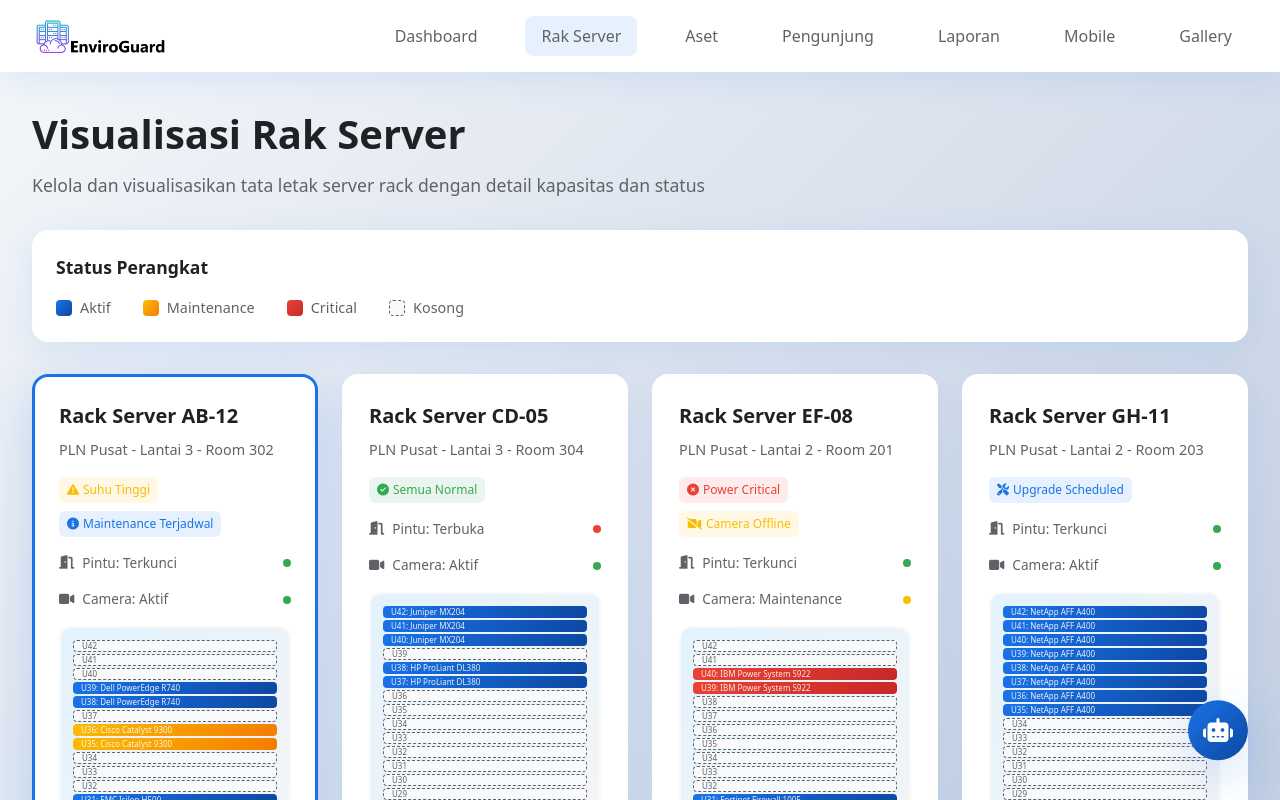
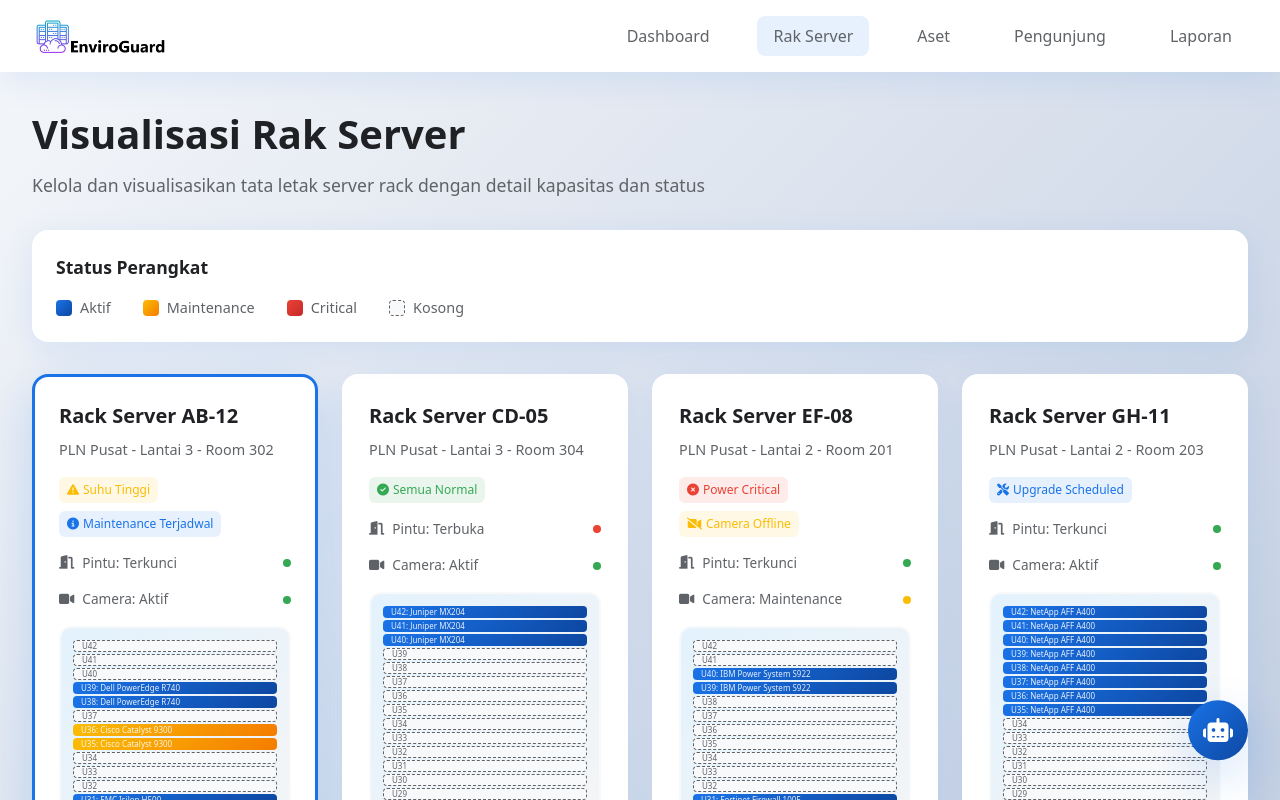
Before and after one commit to ilhamfakihhilmi/EnviroGuard, a Vue app: page /rack in a window 1280 px wide. Built offline with nearby package versions, Linux system fonts and the light colour scheme; a web font is replaced by a local one.

Commit message:
update: route dashborad

```diff
--- a/package.json
+++ b/package.json
@@ -16,6 +16,7 @@
     "@vitejs/plugin-vue": "^2.2.2",
     "animate.css": "^4.1.1",
     "chart.js": "^4.4.9",
+    "chartjs-plugin-annotation": "^3.1.0",
     "sweetalert2": "^11.22.0",
     "tailwindcss": "^3.0.23",
     "vue": "^3.2.31",
--- a/src/components/Asset.vue
+++ b/src/components/Asset.vue
@@ -12,8 +12,8 @@
                 <router-link to="/asset" class="nav-link">Aset</router-link>
                 <router-link to="/visitor" class="nav-link">Pengunjung</router-link>
                 <router-link to="/laporan" class="nav-link">Laporan</router-link>
-                <router-link to="/mobile" class="nav-link">Mobile</router-link>
-                <router-link to="/gallery" class="nav-link">Gallery</router-link>
+
+
             </div>
         </nav>
     </header>
--- a/src/components/Dashboard.vue
+++ b/src/components/Dashboard.vue
@@ -12,8 +12,8 @@
                 <router-link to="/asset" class="nav-link">Aset</router-link>
                 <router-link to="/visitor" class="nav-link">Pengunjung</router-link>
                 <router-link to="/laporan" class="nav-link">Laporan</router-link>
-                <router-link to="/mobile" class="nav-link">Mobile</router-link>
-                <router-link to="/gallery" class="nav-link">Gallery</router-link>
+
+
             </div>
         </nav>
     </header>
@@ -40,7 +40,7 @@
 
         <div class="dashboard-grid">
             <div class="dashboard-card ai-enhanced">
-                <div class="ai-badge">AI Optimized</div>
+                <div class="ai-badge"></div>
                 <div class="card-header">
                     <div class="card-title">Total Rak</div>
                     <div class="card-icon" style="background: var(--gradient-primary);">
--- a/src/components/Index.vue
+++ b/src/components/Index.vue
@@ -18,7 +18,7 @@
         <div class="cta-buttons">
           <router-link to="/dashboard" class="btn btn-primary">
             <i class="fas fa-tachometer-alt"></i>
-            Lihat Dashboard
+            Prototype Dashboard
           </router-link>
           <a href="#features" class="btn btn-secondary">
             <i class="fas fa-info-circle"></i>
@@ -43,7 +43,7 @@
           </router-link>
 
           <router-link to="/rack" class="feature-card ai-powered">
-            <div class="ai-badge pulse">MCP Integrated</div>
+            <div class="ai-badge pulse">Real Time</div>
             <div class="feature-icon"><i class="fas fa-server"></i></div>
             <h3 class="feature-title">Visualisasi Rak</h3>
             <p class="feature-description">Representasi visual 3D dengan AI optimization dan MCP server integration.</p>
--- a/src/components/MobileApp.vue
+++ b/src/components/MobileApp.vue
@@ -13,7 +13,7 @@
                 <router-link to="/visitor" class="nav-link">Pengunjung</router-link>
                 <router-link to="/laporan" class="nav-link">Laporan</router-link>
                 <router-link to="/mobile" class="nav-link">Mobile</router-link>
-                <router-link to="/gallery" class="nav-link">Gallery</router-link>
+
             </div>
         </nav>
     </header>
--- a/src/components/Rack.vue
+++ b/src/components/Rack.vue
@@ -12,8 +12,8 @@
                 <router-link to="/asset" class="nav-link">Aset</router-link>
                 <router-link to="/visitor" class="nav-link">Pengunjung</router-link>
                 <router-link to="/laporan" class="nav-link">Laporan</router-link>
-                <router-link to="/mobile" class="nav-link">Mobile</router-link>
-                <router-link to="/gallery" class="nav-link">Gallery</router-link>
+
+
             </div>
         </nav>
     </header>
@@ -121,7 +121,7 @@
                             </span>
                         </div>
                     </div>
-                    <div class="detail-card">
+                    <!-- <div class="detail-card">
                         <div class="detail-label">Koneksi Jaringan</div>
                         <div class="detail-value">
                             {{ selectedRack.stats.network.speed }}
@@ -129,7 +129,7 @@
                                 {{ selectedRack.stats.network.status }}
                             </span>
                         </div>
-                    </div>
+                    </div> -->
                     <div class="detail-card">
                         <div class="detail-label">Kelembaban</div>
                         <div class="detail-value">
@@ -224,11 +224,10 @@ const racks = reactive([
         ],
         installedDevices: [
             { unit: 'U40-U42', start: 40, end: 42, name: 'Juniper MX204', status: 'Active', power: '500W' },
-            { unit: 'U37-U38', start: 37, end: 38, name: 'HP ProLiant DL380', status: 'Active', power: '420W' },
             { unit: 'U25-U26', start: 25, end: 26, name: 'PDU Vertikal', status: 'Active', power: '50W' },
         ],
         stats: {
-            capacity: { used: 7, total: 42, percentage: 17 },
+            capacity: { used: 5, total: 42, percentage: 17 },
             power: { used: 0.97, total: 5.0, percentage: 19 },
             weight: { used: 95, total: 750 },
             temperature: { value: 22.1, status: 'Normal' },
@@ -248,9 +247,9 @@ const racks = reactive([
             { id: 5, type: 'warning', icon: 'fas fa-video-slash', message: 'Camera Offline' }
         ],
         installedDevices: [
-            { unit: 'U39-U40', start: 39, end: 40, name: 'IBM Power System S922', status: 'Critical', power: '800W' },
+            { unit: 'U39-U40', start: 39, end: 40, name: 'IBM Power System S922', status: 'Active', power: '800W' },
             { unit: 'U30-U31', start: 30, end: 31, name: 'Fortinet Firewall 100F', status: 'Active', power: '120W' },
-            { unit: 'U20-U22', start: 20, end: 22, name: 'Server #3 (Unknown)', status: 'Critical', power: '600W' },
+            { unit: 'U20-U22', start: 20, end: 22, name: 'Server #3 (Unknown)', status: 'Active', power: '600W' },
         ],
         stats: {
             capacity: { used: 7, total: 42, percentage: 17 },
--- a/src/components/Reports.vue
+++ b/src/components/Reports.vue
@@ -12,8 +12,8 @@
                 <router-link to="/asset" class="nav-link">Aset</router-link>
                 <router-link to="/visitor" class="nav-link">Pengunjung</router-link>
                 <router-link to="/laporan" class="nav-link">Laporan</router-link>
-                <router-link to="/mobile" class="nav-link">Mobile</router-link>
-                <router-link to="/gallery" class="nav-link">Gallery</router-link>
+
+
             </div>
         </nav>
     </header>
--- a/src/components/Visitor.vue
+++ b/src/components/Visitor.vue
@@ -12,8 +12,8 @@
                 <router-link to="/asset" class="nav-link">Aset</router-link>
                 <router-link to="/visitor" class="nav-link">Pengunjung</router-link>
                 <router-link to="/laporan" class="nav-link">Laporan</router-link>
-                <router-link to="/mobile" class="nav-link">Mobile</router-link>
-                <router-link to="/gallery" class="nav-link">Gallery</router-link>
+
+
             </div>
         </nav>
     </header>
```
Also changed, not shown: 1 other file (tests, documents, lock files or other folders).
